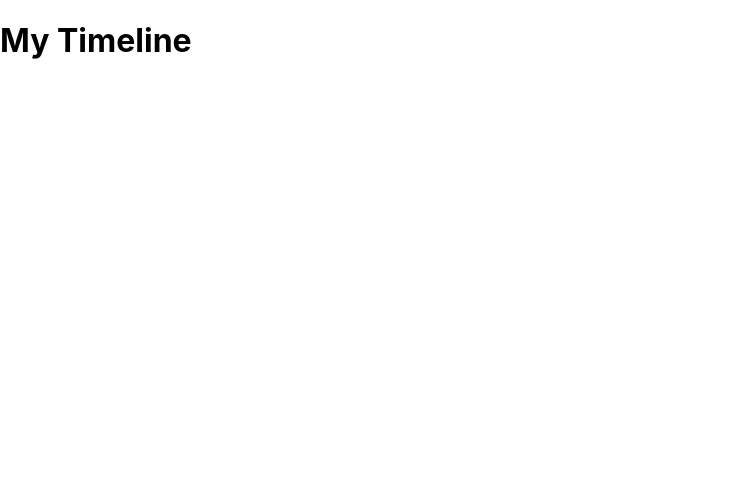
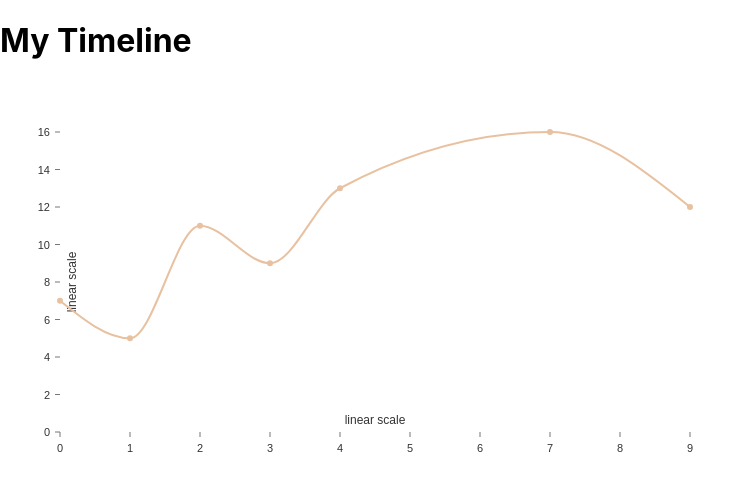
Before and after one commit to jeetagrawal21/Sask-Web-App, a React (Create React App) app in the folder app/: page /Timeline in a window 1280 px wide. Shown: the top 490 px of the page, without its empty margins (0-754 px from the left). Built offline with nearby package versions, Linux system fonts and the light colour scheme.

Commit message:
Installed nivo and updated graph.tsx
Graph component shows generic graph for now

Ran:
npm install nico
npm add @nivo/core @nivo/line

```diff
--- a/app/package.json
+++ b/app/package.json
@@ -4,6 +4,8 @@
   "type": "commonjs",
   "private": true,
   "dependencies": {
+    "@nivo/core": "^0.80.0",
+    "@nivo/line": "^0.80.0",
     "@testing-library/jest-dom": "^5.16.5",
     "@testing-library/react": "^13.4.0",
     "@testing-library/user-event": "^13.5.0",
@@ -14,6 +16,7 @@
     "axios": "^1.3.4",
     "bootstrap": "^5.2.3",
     "chart.js": "^4.2.1",
+    "nico": "^0.5.2",
     "react": "^18.2.0",
     "react-bootstrap": "^2.7.2",
     "react-chartjs-2": "^5.2.0",
--- a/app/src/components/DashboardComponents/Graph.tsx
+++ b/app/src/components/DashboardComponents/Graph.tsx
@@ -1,7 +1,46 @@
+import { Line } from '@nivo/line';
 import React from 'react';
 
-function Graph() {
-  return <div></div>;
-}
+const commonProperties = {
+    width: 800,
+    height: 400,
+    margin: { top: 50, right: 110, bottom: 50, left: 60 },
+    enableGridX: false,
+    enableGridY: false,
+};
 
-export default Graph;
+const MyLineChart = () => (
+    <Line
+        {...commonProperties}
+        curve="monotoneX"
+        data={[
+            {
+                id: 'fake corp. A',
+                data: [
+                    { x: 0, y: 7 },
+                    { x: 1, y: 5 },
+                    { x: 2, y: 11 },
+                    { x: 3, y: 9 },
+                    { x: 4, y: 13 },
+                    { x: 7, y: 16 },
+                    { x: 9, y: 12 },
+                ],
+            },
+        ]}
+        xScale={{
+            type: 'linear',
+            min: 0,
+            max: 'auto',
+        }}
+        axisLeft={{
+            legend: 'linear scale',
+            legendOffset: 12,
+        }}
+        axisBottom={{
+            legend: 'linear scale',
+            legendOffset: -12,
+        }}
+    />
+);
+
+export default MyLineChart;
```
Also changed, not shown: 1 other file (tests, documents, lock files or other folders).
